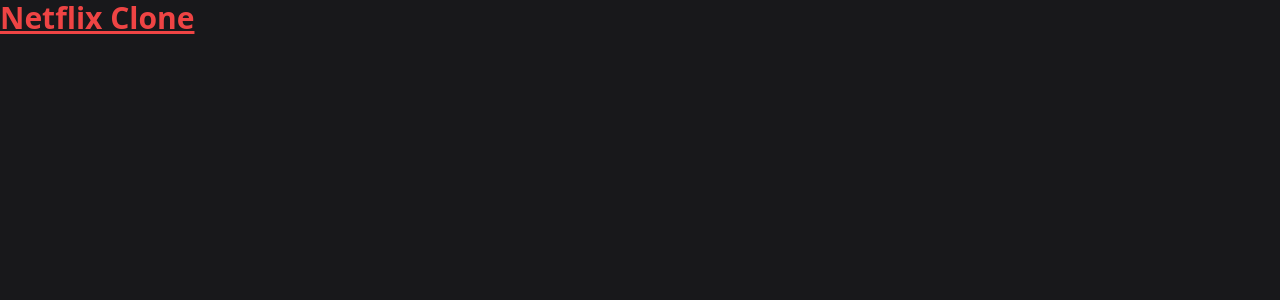
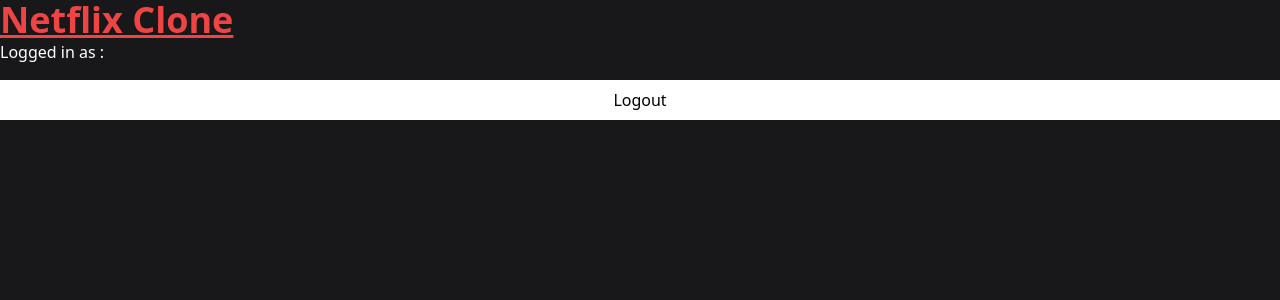
Before and after one commit to fvandina/nextflix-clone, a Next.js app: page / in a window 1280 px wide. Shown: the top 300 px of the page. Built offline with nearby package versions, Linux system fonts and the light colour scheme; no server answers; the database is empty; sample sign-in values are in the browser's storage.

Commit message:
add auth and redirect index

```diff
--- /dev/null
+++ b/hooks/useCurrentUser.ts
@@ -0,0 +1,15 @@
+import useSWR from 'swr';
+import fetcher from '@/lib/fetcher';
+
+const userCurrentUser = () =>{
+  const {data, error, isLoading, mutate} = useSWR('/api/current', fetcher);
+
+  return {
+    data,
+    error,
+    isLoading,
+    mutate
+  };
+};
+
+export default userCurrentUser;
--- /dev/null
+++ b/lib/fetcher.ts
@@ -0,0 +1,5 @@
+import axios from "axios";
+
+const fetcher = (url: string) => axios.get(url).then((res)=> res.data);
+
+export default fetcher;
--- /dev/null
+++ b/lib/serverAuth.ts
@@ -0,0 +1,25 @@
+import { NextApiRequest } from "next";
+import { getSession } from "next-auth/react";
+import prismadb from "@/lib/prismadb";
+
+const serverAuth = async (req: NextApiRequest) => {
+  const session = await getSession({ req });
+
+  if (!session?.user?.email) {
+    throw new Error('Not signed in');
+  }
+
+  const currentUser = await prismadb.user.findUnique({
+    where: {
+      email: session.user.email,
+    }
+  });
+
+  if (!currentUser) {
+    throw new Error('Not signed in');
+  }
+
+  return { currentUser };
+};
+
+export default serverAuth;
--- a/package.json
+++ b/package.json
@@ -23,6 +23,7 @@
     "react": "18.2.0",
     "react-dom": "18.2.0",
     "react-icons": "^4.8.0",
+    "swr": "^2.1.1",
     "typescript": "5.0.2"
   },
   "devDependencies": {
--- /dev/null
+++ b/pages/api/current.ts
@@ -0,0 +1,16 @@
+import { NextApiRequest, NextApiResponse } from "next";
+import serverAuth from "@/lib/serverAuth";
+
+export default async function handler(req: NextApiRequest, res:NextApiResponse){
+  if (req.method !== 'GET'){
+    return res.status(405).end();
+  }
+
+  try {
+    const {currentUser} = await serverAuth(req);
+
+  } catch (error) {
+    console.log(error);
+    return res.status(400).end();
+  }
+}
--- a/pages/auth.tsx
+++ b/pages/auth.tsx
@@ -104,7 +104,9 @@
               </button>
 
               <div className="flex flex-row items-center gap-4 mt-8 justify-center">
-                  <div className="
+                  <div
+                  onClick={() => signIn ('google', { callbackUrl:'/'})}
+                  className="
                   w-10
                   h-10
                   bg-white
@@ -118,6 +120,7 @@
                   ">
                     <FcGoogle size={30} />
                   </div>
+
                   <div
                   onClick={() => signIn ('github', { callbackUrl:'/'})}
                   className="
--- a/pages/index.tsx
+++ b/pages/index.tsx
@@ -1,8 +1,30 @@
+import userCurrentUser from '@/hooks/useCurrentUser';
+import { NextPageContext } from 'next';
+import { getSession, signOut } from 'next-auth/react';
+
+export async function getServerSideProps(context:NextPageContext) {
+  const session = await getSession(context);
+
+  if (!session){
+    return {
+      redirect: {
+        destination: '/auth',
+        permanent: false,
+      }
+    }
+  }
+  return {
+    props: {}
+  }
+}
 
 export default function Home() {
+  const { data: user} = userCurrentUser ();
   return (
     <>
-      <h1 className="text-3xl font-bold underline text-red-500">Netflix Clone</h1>
+      <h1 className="text-4xl font-bold underline text-red-500">Netflix Clone</h1>
+      <p className='text-white h-10'>Logged in as : {user?.name}</p>
+      <button className='h-10 w-full bg-white' onClick={() => signOut()}>Logout</button>
     </>
   )
 }
```
Also changed, not shown: 2 other files (tests, documents, lock files or other folders).
